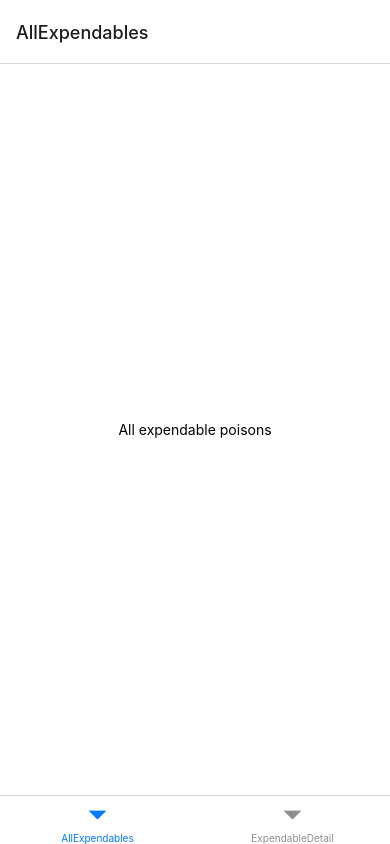
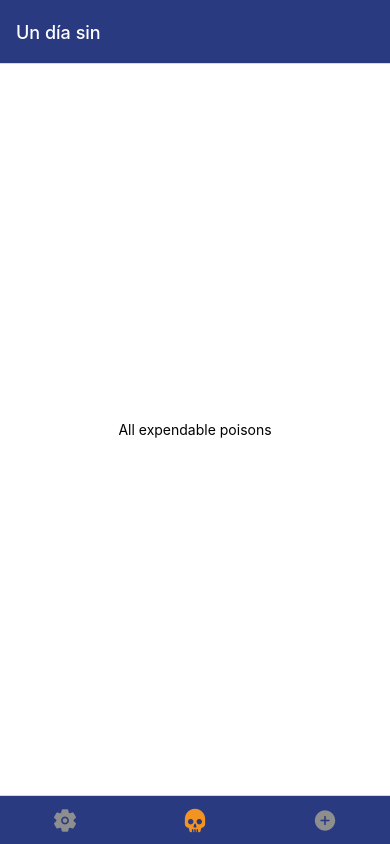
Before and after one commit to naueru/unDiaSin, a React Native app: screen / in a window 390 px wide. Built offline with nearby package versions, Linux system fonts and the light colour scheme.

Commit message:
Implements context provider

```diff
--- a/App.tsx
+++ b/App.tsx
@@ -9,32 +9,79 @@ import ManageExpendable from "./screens/ManageExpendable";
 import AllExpendables from "./screens/AllExpendables";
 import ExpendableDetail from "./screens/ExpendableDetail";
 
+import { Ionicons } from "@expo/vector-icons";
+
+import { GLOBAL_STYLES } from "./constants/styles";
+import Config from "./screens/Config";
+import ExpendablesContextProvider from "./store/expendables-context";
+
 const Stack = createNativeStackNavigator();
 const BottomTabs = createBottomTabNavigator();
 
-const ExpendableOverview: FC = () => {
+const ExpendablesOverview: FC = () => {
   return (
-    <BottomTabs.Navigator>
-      <BottomTabs.Screen name="AllExpendables" component={AllExpendables} />
-      <BottomTabs.Screen name="ExpendableDetail" component={ExpendableDetail} />
-    </BottomTabs.Navigator>
+    <Stack.Navigator>
+      <Stack.Screen
+        name="Expendables"
+        component={AllExpendables}
+        options={{ headerShown: false }}
+      />
+      <Stack.Screen name="ManageExpendable" component={ExpendableDetail} />
+    </Stack.Navigator>
   );
 };
 
 export default function App() {
   return (
     <>
-      <StatusBar style="auto" />
-      <NavigationContainer>
-        <Stack.Navigator>
-          <Stack.Screen
-            name="ExpendablesOverview"
-            component={ExpendableOverview}
-            options={{ headerShown: false }}
-          />
-          <Stack.Screen name="ManageExpendable" component={ManageExpendable} />
-        </Stack.Navigator>
-      </NavigationContainer>
+      <StatusBar style="light" />
+      <ExpendablesContextProvider>
+        <NavigationContainer>
+          <BottomTabs.Navigator
+            screenOptions={{
+              headerStyle: { backgroundColor: GLOBAL_STYLES.colors.primary500 },
+              headerTintColor: GLOBAL_STYLES.colors.white,
+              tabBarStyle: { backgroundColor: GLOBAL_STYLES.colors.primary500 },
+              tabBarActiveTintColor: GLOBAL_STYLES.colors.accent500,
+            }}
+            initialRouteName="ExpendablesOverview"
+          >
+            <BottomTabs.Screen
+              name="Config"
+              component={Config}
+              options={{
+                title: "Configuración",
+                tabBarLabel: "",
+                tabBarIcon: ({ color, size }) => (
+                  <Ionicons name={"settings"} size={size} color={color} />
+                ),
+              }}
+            />
+            <BottomTabs.Screen
+              name="ExpendablesOverview"
+              component={ExpendablesOverview}
+              options={{
+                title: "Un día sin",
+                tabBarLabel: "",
+                tabBarIcon: ({ color, size }) => (
+                  <Ionicons name={"skull"} size={size} color={color} />
+                ),
+              }}
+            />
+            <BottomTabs.Screen
+              name="ManageExpendable"
+              component={ManageExpendable}
+              options={{
+                title: "Manejar venenos",
+                tabBarLabel: "",
+                tabBarIcon: ({ color, size }) => (
+                  <Ionicons size={size} color={color} name={"add-circle"} />
+                ),
+              }}
+            />
+          </BottomTabs.Navigator>
+        </NavigationContainer>
+      </ExpendablesContextProvider>
     </>
   );
 }
```
